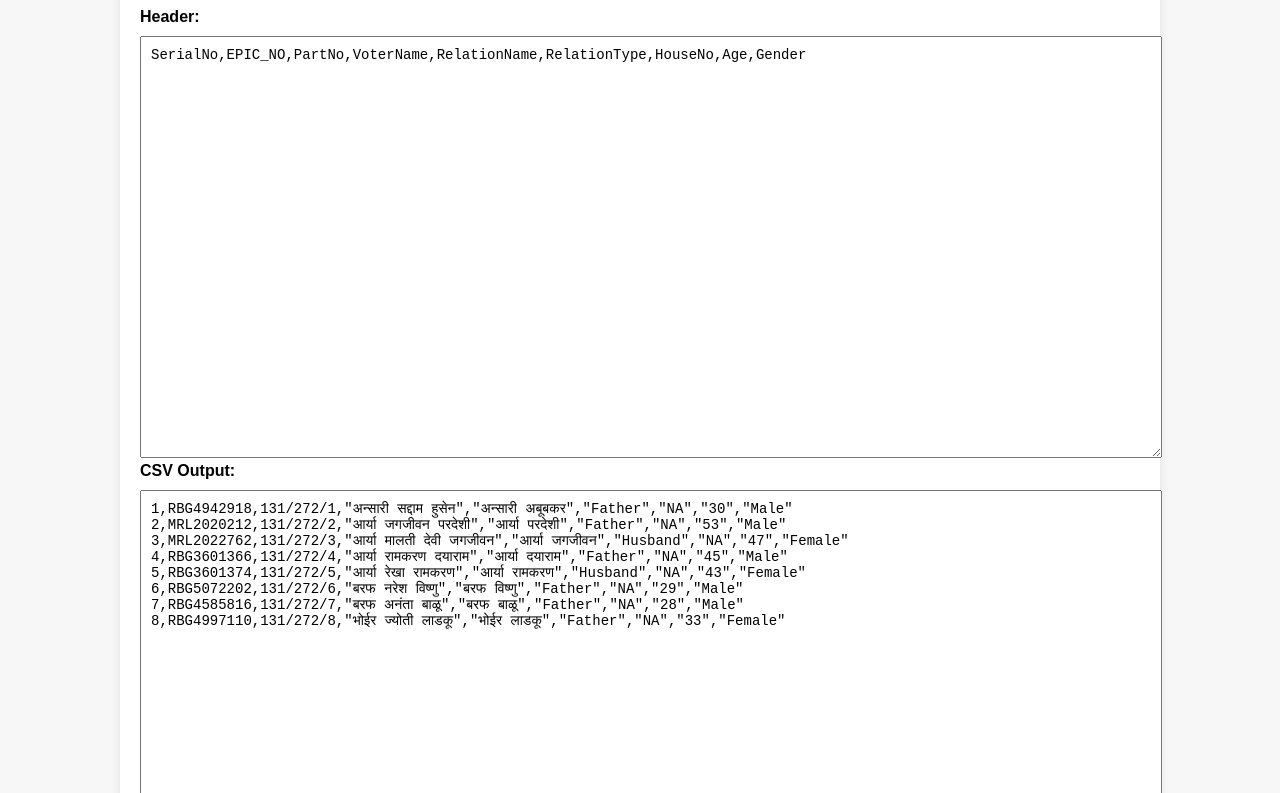
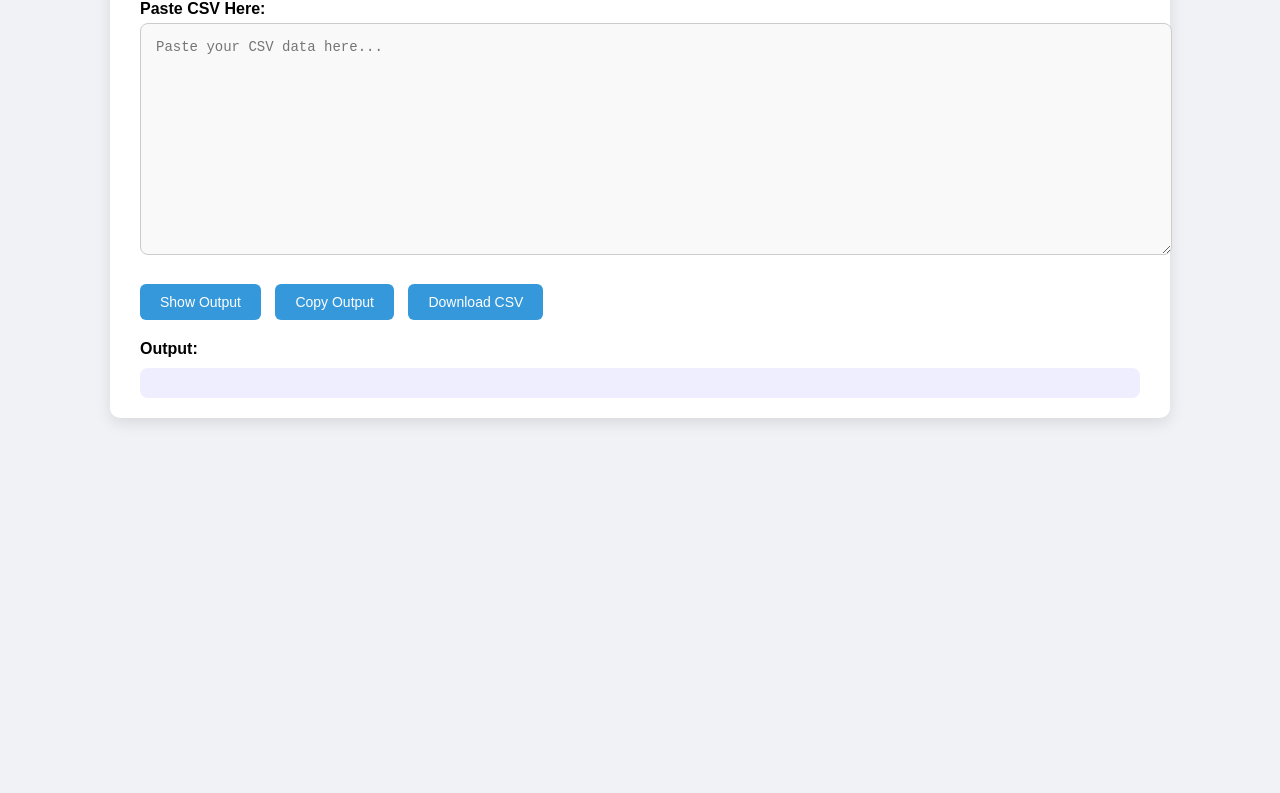
Before and after one commit to newsvasailive-bot/sachin_desai, a plain HTML site: page index.html in a window 1280 px wide. Shown: the part 108-901 px from the top of the page. After the commit the page ends 800 px from the top, so only its background shows below. Drawn offline with Linux system fonts and the light colour scheme.

Commit message:
Update index.html

```diff
--- a/index.html
+++ b/index.html
@@ -7,81 +7,133 @@
 <style>
 body {
   font-family: Arial, sans-serif;
+  background-color: #f0f2f5;
+  margin: 0;
   padding: 20px;
-  background: #f7f7f7;
 }
 .container {
   max-width: 1000px;
   margin: auto;
   background: #fff;
-  padding: 20px;
-  border-radius: 8px;
-  box-shadow: 0 0 10px rgba(0,0,0,0.1);
+  padding: 20px 30px;
+  border-radius: 10px;
+  box-shadow: 0 5px 15px rgba(0,0,0,0.1);
 }
 h2 {
   text-align: center;
+  color: #333;
+}
+label {
+  font-weight: bold;
+  display: block;
+  margin-top: 20px;
+  margin-bottom: 5px;
 }
 textarea {
   width: 100%;
-  height: 400px;
-  padding: 10px;
+  height: 200px;
+  padding: 15px;
   font-family: monospace;
   font-size: 14px;
-  margin-top: 10px;
-  white-space: pre;
+  border-radius: 8px;
+  border: 1px solid #ccc;
+  resize: vertical;
+  background: #f9f9f9;
 }
 button {
-  margin-top: 10px;
+  padding: 10px 20px;
+  margin-top: 15px;
   margin-right: 10px;
-  padding: 10px 15px;
+  border: none;
+  border-radius: 6px;
   font-size: 14px;
   cursor: pointer;
-  border: none;
-  border-radius: 4px;
+  color: white;
   background-color: #3498db;
-  color: white;
+  transition: 0.3s;
 }
 button:hover {
   background-color: #2980b9;
+}
+.buttons {
+  margin-top: 10px;
+}
+#output {
+  white-space: pre;
+  background: #eef;
+  padding: 15px;
+  border-radius: 8px;
+  max-height: 300px;
+  overflow-y: auto;
+  margin-top: 10px;
+  font-family: monospace;
 }
 </style>
 </head>
 <body>
 <div class="container">
-  <h2>Voter List CSV Viewer</h2>
-  <label><strong>Header:</strong></label>
-  <textarea id="header" readonly>SerialNo,EPIC_NO,PartNo,VoterName,RelationName,RelationType,HouseNo,Age,Gender</textarea>
+  <h2>Voter List CSV Tool</h2>
 
-  <label><strong>CSV Output:</strong></label>
-  <textarea id="csvOutput" readonly>
-1,RBG4942918,131/272/1,"अन्सारी सद्दाम हुसेन","अन्सारी अबूबकर","Father","NA","30","Male"
-2,MRL2020212,131/272/2,"आर्या जगजीवन परदेशी","आर्या परदेशी","Father","NA","53","Male"
-3,MRL2022762,131/272/3,"आर्या मालती देवी जगजीवन","आर्या जगजीवन","Husband","NA","47","Female"
-4,RBG3601366,131/272/4,"आर्या रामकरण दयाराम","आर्या दयाराम","Father","NA","45","Male"
-5,RBG3601374,131/272/5,"आर्या रेखा रामकरण","आर्या रामकरण","Husband","NA","43","Female"
-6,RBG5072202,131/272/6,"बरफ नरेश विष्णु","बरफ विष्णु","Father","NA","29","Male"
-7,RBG4585816,131/272/7,"बरफ अनंता बाळू","बरफ बाळू","Father","NA","28","Male"
-8,RBG4997110,131/272/8,"भोईर ज्योती लाडकू","भोईर लाडकू","Father","NA","33","Female"
-  </textarea>
+  <label>Paste CSV Here:</label>
+  <textarea id="csvInput" placeholder="Paste your CSV data here..."></textarea>
 
-  <div>
-    <button onclick="copyCSV()">Copy CSV</button>
-    <button onclick="downloadCSV()">Download CSV</button>
+  <div class="buttons">
+    <button onclick="showOutput()">Show Output</button>
+    <button onclick="copyOutput()">Copy Output</button>
+    <button onclick="downloadOutput()">Download CSV</button>
   </div>
+
+  <label>Output:</label>
+  <div id="output"></div>
 </div>
 
 <script>
-function copyCSV() {
-  const csvText = document.getElementById('csvOutput');
-  csvText.select();
-  csvText.setSelectionRange(0, 99999);
-  document.execCommand("copy");
-  alert("CSV copied to clipboard!");
+function showOutput() {
+  const input = document.getElementById('csvInput').value.trim();
+  if(!input) {
+    alert("Please paste CSV data first!");
+    return;
+  }
+
+  // Fix double headers issue if exists
+  const lines = input.split("\n");
+  let header = lines[0].trim();
+  if(header.includes("GenderSerialNo")) {
+    header = "SerialNo,EPIC_NO,PartNo,VoterName,RelationName,RelationType,HouseNo,Age,Gender";
+  }
+
+  // Remove duplicate headers in data
+  const data = lines.filter((line, i) => {
+    if(i === 0) return false;
+    return !line.includes("SerialNo,EPIC_NO");
+  });
+
+  const outputText = header + "\n" + data.join("\n");
+  document.getElementById("output").textContent = outputText;
 }
 
-function downloadCSV() {
-  const csvText = document.getElementById('csvOutput').value;
-  const blob = new Blob([csvText], { type: 'text/csv;charset=utf-8;' });
+function copyOutput() {
+  const output = document.getElementById("output");
+  if(!output.textContent) {
+    alert("No output to copy!");
+    return;
+  }
+  const range = document.createRange();
+  range.selectNode(output);
+  window.getSelection().removeAllRanges();
+  window.getSelection().addRange(range);
+  document.execCommand("copy");
+  window.getSelection().removeAllRanges();
+  alert("Output copied to clipboard!");
+}
+
+function downloadOutput() {
+  const output = document.getElementById("output").textContent;
+  if(!output) {
+    alert("No output to download!");
+    return;
+  }
+  const blob = new Blob([output], {type: 'text/csv;charset=utf-8;'});
   const link = document.createElement("a");
   link.href = URL.createObjectURL(blob);
   link.download = "voter_list.csv";
```
